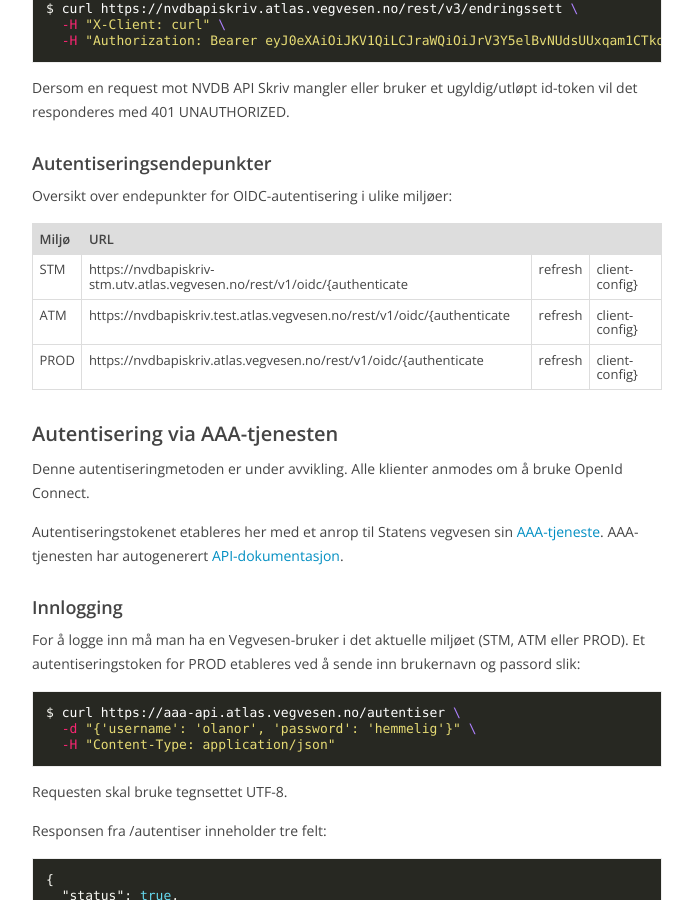
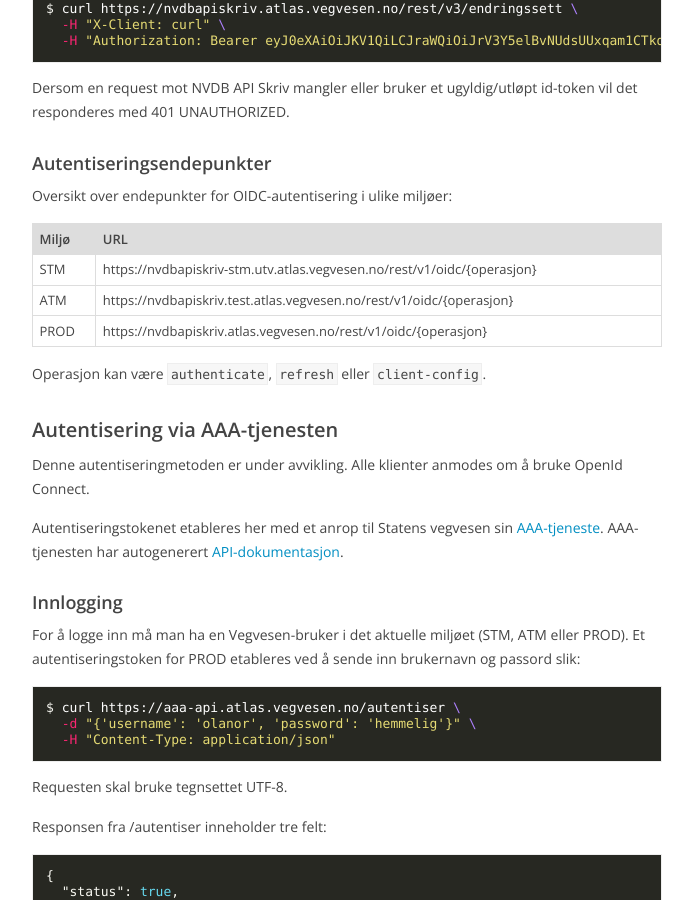
Before and after one commit to nvdb-vegdata/apiskrivdokumentasjon, a Jekyll site: the page built from autentisering.md, in a window 1280 px wide and 900 px high, scrolled down 2481 px. Shown: the whole window, without its empty margins (433-1126 px from the left). Built offline with Jekyll 4.4.1, drawn with Linux system fonts in a browser that asks for light colours; our own code applies the rules of GitHub Pages for plain Markdown files.

````diff
--- a/autentisering.md
+++ b/autentisering.md
@@ -121,10 +121,11 @@ Oversikt over endepunkter for OIDC-autentisering i ulike miljøer:
 
 Miljø|URL
 -|-
-STM|https://nvdbapiskriv-stm.utv.atlas.vegvesen.no/rest/v1/oidc/{authenticate|refresh|client-config}
-ATM|https://nvdbapiskriv.test.atlas.vegvesen.no/rest/v1/oidc/{authenticate|refresh|client-config}
-PROD|https://nvdbapiskriv.atlas.vegvesen.no/rest/v1/oidc/{authenticate|refresh|client-config}
+STM|https://nvdbapiskriv-stm.utv.atlas.vegvesen.no/rest/v1/oidc/{operasjon}
+ATM|https://nvdbapiskriv.test.atlas.vegvesen.no/rest/v1/oidc/{operasjon}
+PROD|https://nvdbapiskriv.atlas.vegvesen.no/rest/v1/oidc/{operasjon}
 
+Operasjon kan være ```authenticate```, ```refresh``` eller ```client-config```.
 
 ### Autentisering via AAA-tjenesten
 
````
